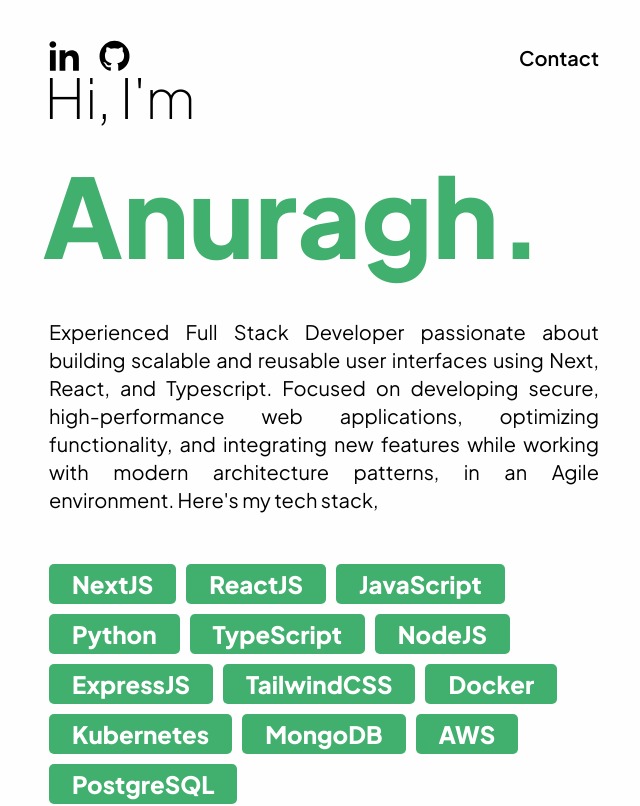
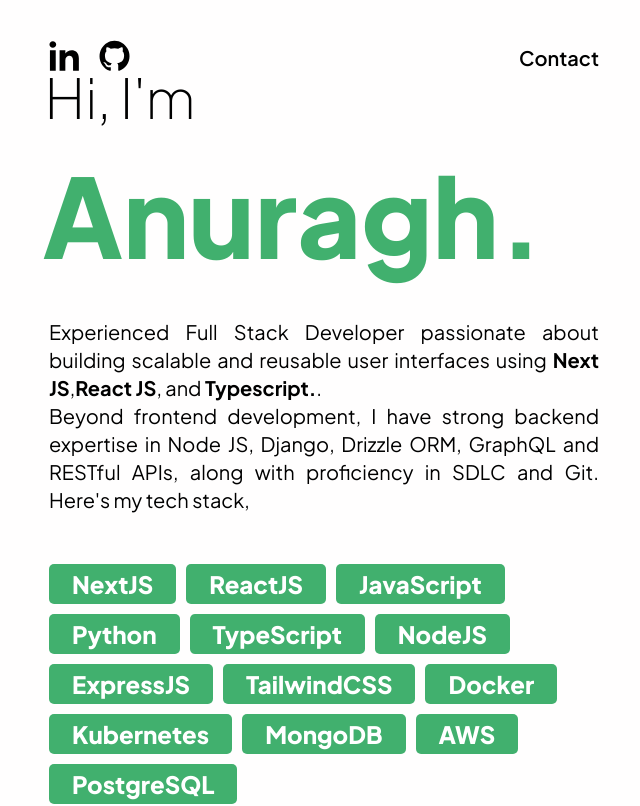
Before and after one commit to Anuragh33/My-Portfolio, a React (Create React App) app: page / in a window 1280 px wide. Shown: the top 806 px of the page, without its empty margins (316-956 px from the left). Built offline with nearby package versions, Linux system fonts and the light colour scheme.

Commit message:
Update header.js

```diff
--- a/src/components/header/header.js
+++ b/src/components/header/header.js
@@ -18,10 +18,11 @@ const Header = () => {
       <BasicText>
         {' '}
         Experienced Full Stack Developer passionate about building scalable and
-        reusable user interfaces using Next, React, and Typescript. Focused on
-        developing secure, high-performance web applications, optimizing
-        functionality, and integrating new features while working with modern
-        architecture patterns, in an Agile environment. Here's my tech stack,
+        reusable user interfaces using <strong>Next JS</strong>,
+        <strong>React JS</strong>, and <strong>Typescript.</strong>.<br></br>
+        Beyond frontend development, I have strong backend expertise in Node JS,
+        Django, Drizzle ORM, GraphQL and RESTful APIs, along with proficiency in
+        SDLC and Git. Here's my tech stack,
       </BasicText>
 
       <Skills />
```
